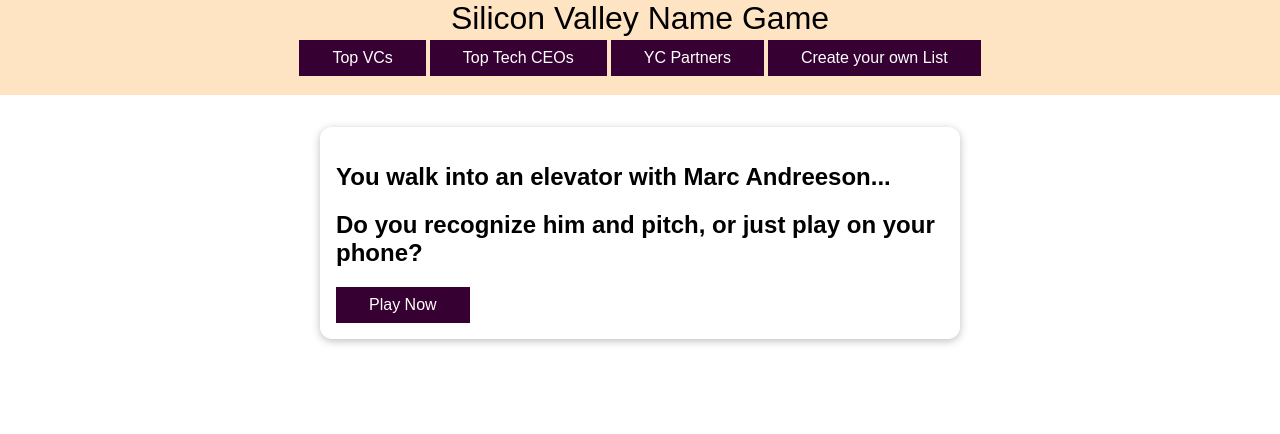
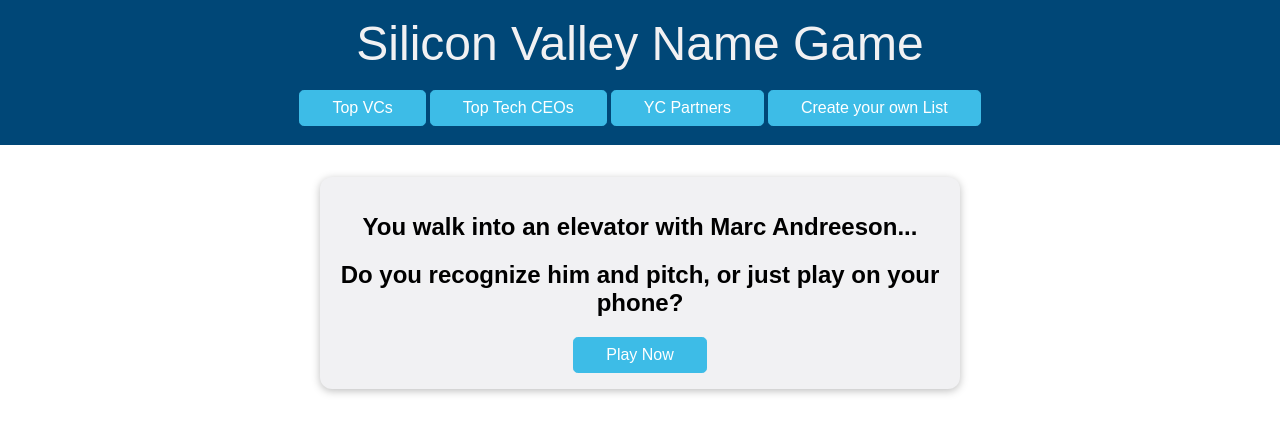
Before and after one commit to eschluntz/name-game, a Vue app: page / in a window 1280 px wide. Shown: the top 434 px of the page. Built offline with nearby package versions, Linux system fonts and the light colour scheme.

Commit message:
looking nice and blue

```diff
--- a/src/App.vue
+++ b/src/App.vue
@@ -132,17 +132,18 @@
 
 button {
   font: inherit;
-  border: 1px solid #360032;
-  background-color: #360032;
+  border: 1px solid #3DBCE7;
+  background-color: #3DBCE7;
   color: white;
   padding: 0.5rem 2rem;
   cursor: pointer;
+  border-radius: .3rem;
 }
 
 button:hover,
 button:active {
-  background-color: #5c0556;
-  border-color: #5c0556;
+  background-color: #71dcff;
+  border-color: #71dcff;
 }
 
 div .card {
@@ -151,5 +152,7 @@
   padding: 1rem;
   border-radius: 12px;
   box-shadow: 0 2px 8px rgba(0, 0, 0, 0.26);
+  background-color: #f1f1f3;
+  text-align: center;
 }
 </style>
--- a/src/components/FaceCard.vue
+++ b/src/components/FaceCard.vue
@@ -129,7 +129,7 @@
 }
 
 input[type='text'] {
-  display: block;
+  /* display: block; */
   width: 20rem;
   margin-top: 0.5rem;
 }
@@ -139,12 +139,12 @@
   height: 40px;
   border: 1px solid #575757;
   margin: 1rem 0;
-  background: #fde5e5;
+  background: #004777 ;
 }
 
 .timebar__value {
-  background-color: #00a876;
-  width: 100%;
+  background-color: #3DBCE7;
+  width: 50%;
   height: 100%;
   transition: width .2s linear;
 }
--- a/src/components/TopBar.vue
+++ b/src/components/TopBar.vue
@@ -26,7 +26,7 @@
 
 <style scoped>
 section {
-  background-color: bisque;
+  background-color: #004777;
   text-align: center;
   padding-bottom: 1rem;
 }
@@ -37,6 +37,20 @@
 }
 
 .title {
-  font-size: xx-large;
+  color: #F1F1F3;
+  font-size: xxx-large;
+  padding: 1rem;
 }
+
+button {
+  border: 1px solid #3DBCE7;
+  background-color: #3DBCE7;
+  color: #ffffff;
+}
+button:hover,
+button:active {
+  background-color: #71dcff;
+  border-color: #71dcff;
+}
+
 </style>
```
